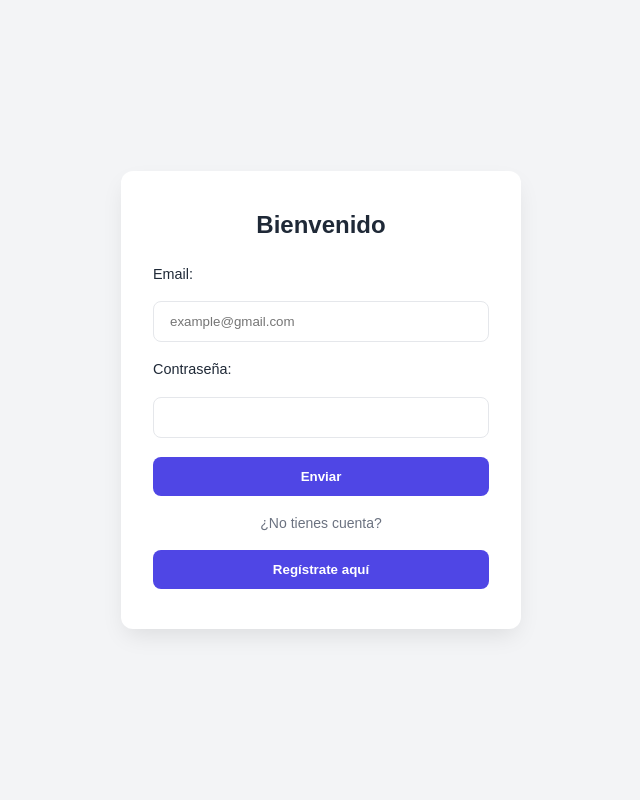
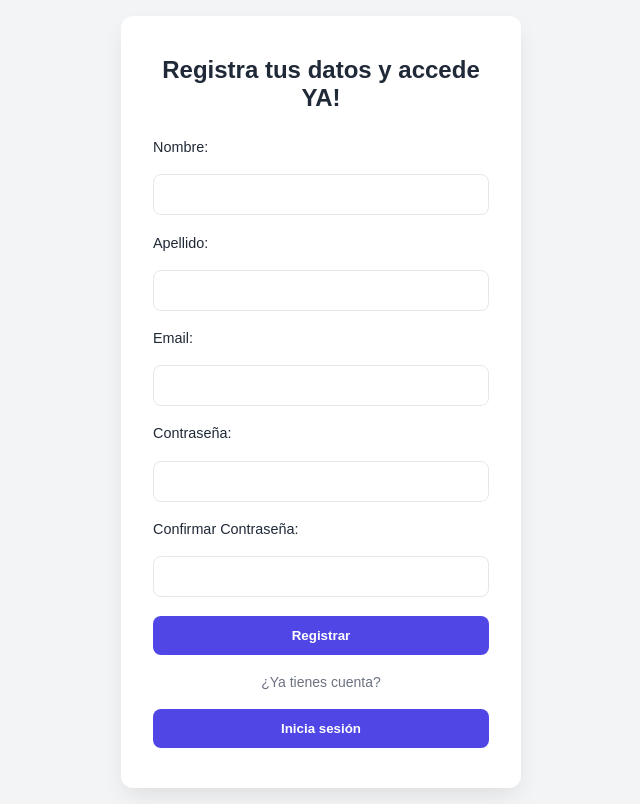
Before and after one commit to BL4Z3K4D/Login-Register, a plain HTML site: page index.html in a window 1280 px wide. Both pictures are taken after a click on the button "Regístrate aquí". Shown: the whole page, without its empty margins (319-959 px from the left). Drawn offline with Linux system fonts and the light colour scheme.

Commit message:
feat(js): imp´lementar conmutacion entre formualrio de login y registro

```diff
--- a/index.html
+++ b/index.html
@@ -48,7 +48,7 @@
                 <label for="conf-password">Confirmar Contraseña:</label>
                 <input type="password" id="conf-password" name="password" required autocomplete="new-password">
 
-                <button type="submit" class="btn-secondary" id="btn-register">Registrar</button>
+                <button type="submit" class="btn" id="btn-secondary">Registrar</button>
                 <p>¿Ya tienes cuenta?</p>
                 <button type="button" class="btn" id="btn-login">Inicia sesión</button>
             </form>
--- a/js/main.js
+++ b/js/main.js
@@ -0,0 +1,12 @@
+const loginForm = document.getElementById('login-form');
+const registerForm = document.getElementById('register-form');
+const btnRegister = document.getElementById('btn-register');
+const btnLogin = document.getElementById('btn-login');
+
+function alternarFormularios() {
+    loginForm.classList.toggle('hidden');
+    registerForm.classList.toggle('hidden');
+}
+
+btnRegister.addEventListener('click', alternarFormularios);
+btnLogin.addEventListener('click', alternarFormularios);
```
